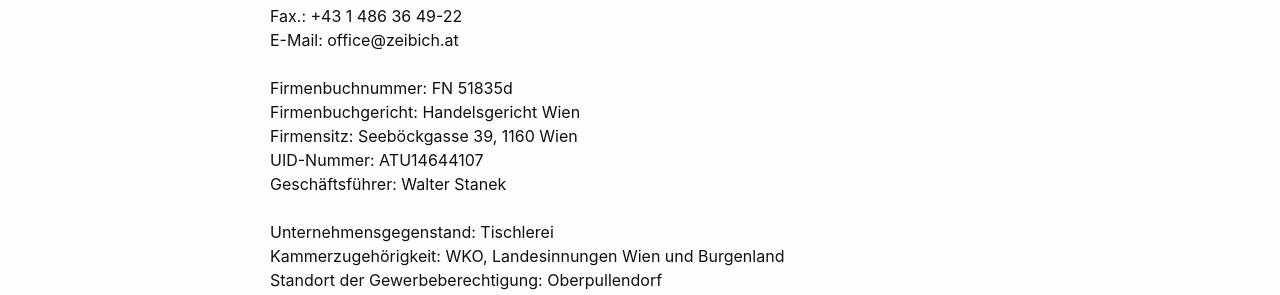
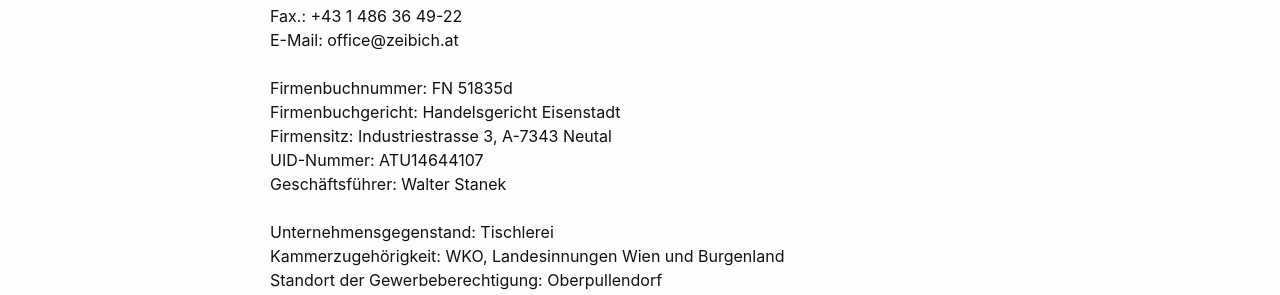
Before and after one commit to Zeibich/www.zeibich.at, a Jekyll site: the page built from impressum.md, in a window 1280 px wide. Shown: the part 404-699 px from the top of the page. Built offline with Jekyll 4.4.1, drawn with Linux system fonts in a browser that asks for light colours.

Commit message:
Update impressum.md

```diff
--- a/impressum.md
+++ b/impressum.md
@@ -22,8 +22,8 @@
 <br>
 
 <p>Firmenbuchnummer: FN 51835d<br>
-Firmenbuchgericht: Handelsgericht Wien<br>
-Firmensitz: Seeböckgasse 39, 1160 Wien<br>
+Firmenbuchgericht: Handelsgericht Eisenstadt<br>
+Firmensitz: Industriestrasse 3, A-7343 Neutal<br>
 UID-Nummer: ATU14644107<br>
 Geschäftsführer: Walter Stanek<br>
 </p>
```
